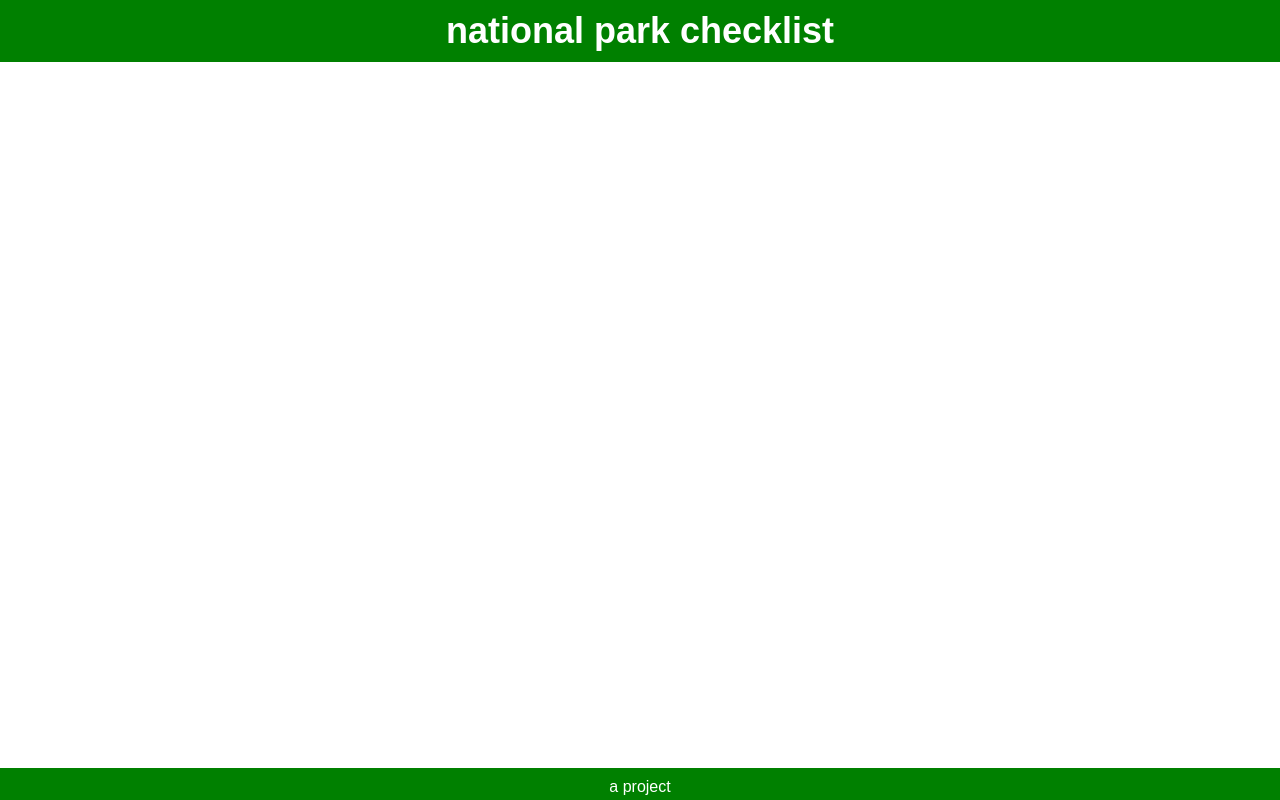
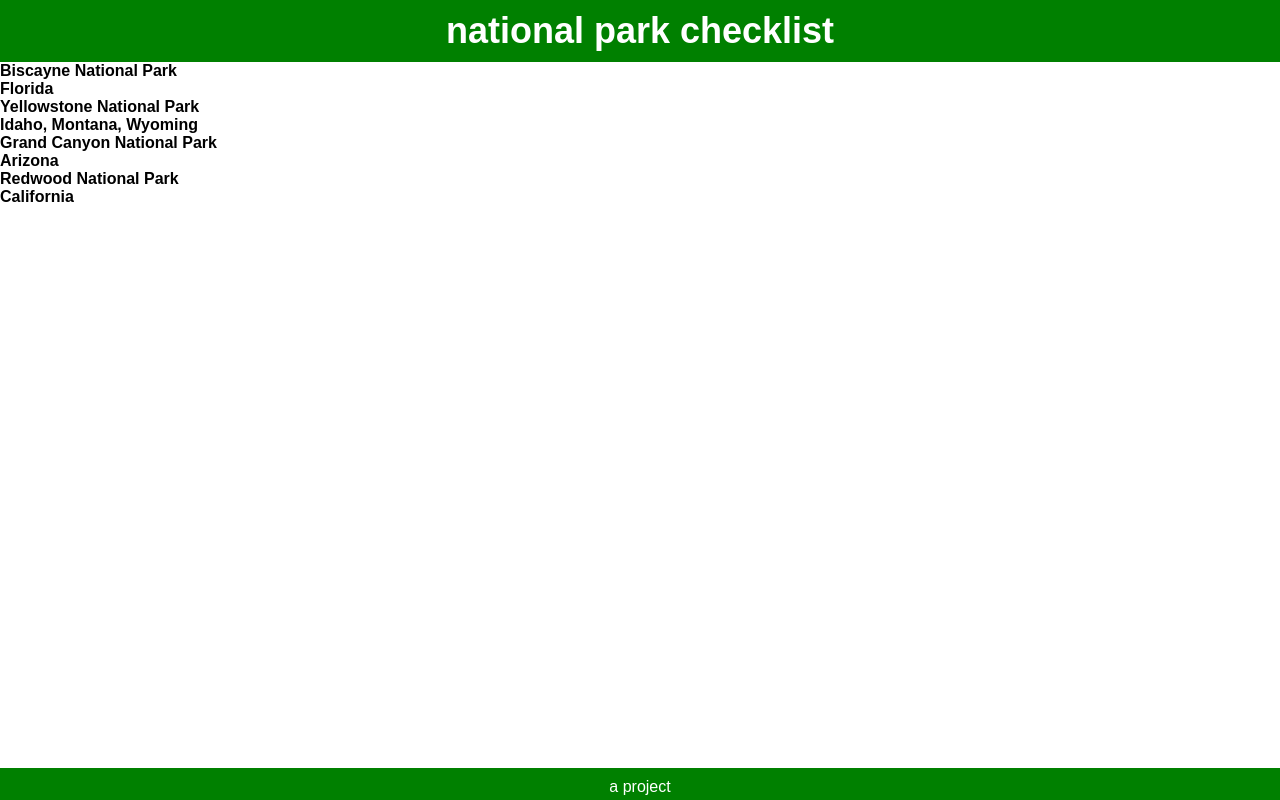
Before and after one commit to euouae682/national-park-checklist, a React (Create React App) app: page / in a window 1280 px wide. Built offline with nearby package versions, Linux system fonts and the light colour scheme.

Commit message:
initialized files

```diff
--- a/src/App.js
+++ b/src/App.js
@@ -1,10 +1,12 @@
 import Header from './components/Header.js';
 import Footer from './components/Footer.js';
+import Main from './components/Main.js';
 
 function App() {
   return (
     <div className="App">
       <Header text="national park checklist" />
+      <Main />
       <Footer text="a project" />
     </div>
   );
--- /dev/null
+++ b/src/components/Main.js
@@ -0,0 +1,17 @@
+import React from 'react'
+import Park from './Park.js';
+
+export const Main = () => {
+  return (
+    <main>
+        <ul>
+            <li><Park name="Biscayne National Park" location="Florida" status="unvisited" /></li>
+            <li><Park name="Yellowstone National Park" location="Idaho, Montana, Wyoming" status="partvisited" /></li>
+            <li><Park name="Grand Canyon National Park" location="Arizona" status="visited" /></li>
+            <li><Park name="Redwood National Park" location="California" status="visited" /></li>
+        </ul>
+    </main>
+  )
+}
+
+export default Main;
--- /dev/null
+++ b/src/components/Park.js
@@ -0,0 +1,12 @@
+import React from 'react'
+
+export const Park = ({ name, location, status }) => {
+  return (
+    <div className="park">
+        <h1>{ name }</h1>
+        <h2>{ location }</h2>
+    </div>
+  )
+}
+
+export default Park;
```
Also changed, not shown: src/components/EditList.js (added, +9 -0 lines), src/components/Settings.js (added, +9 -0 lines).
